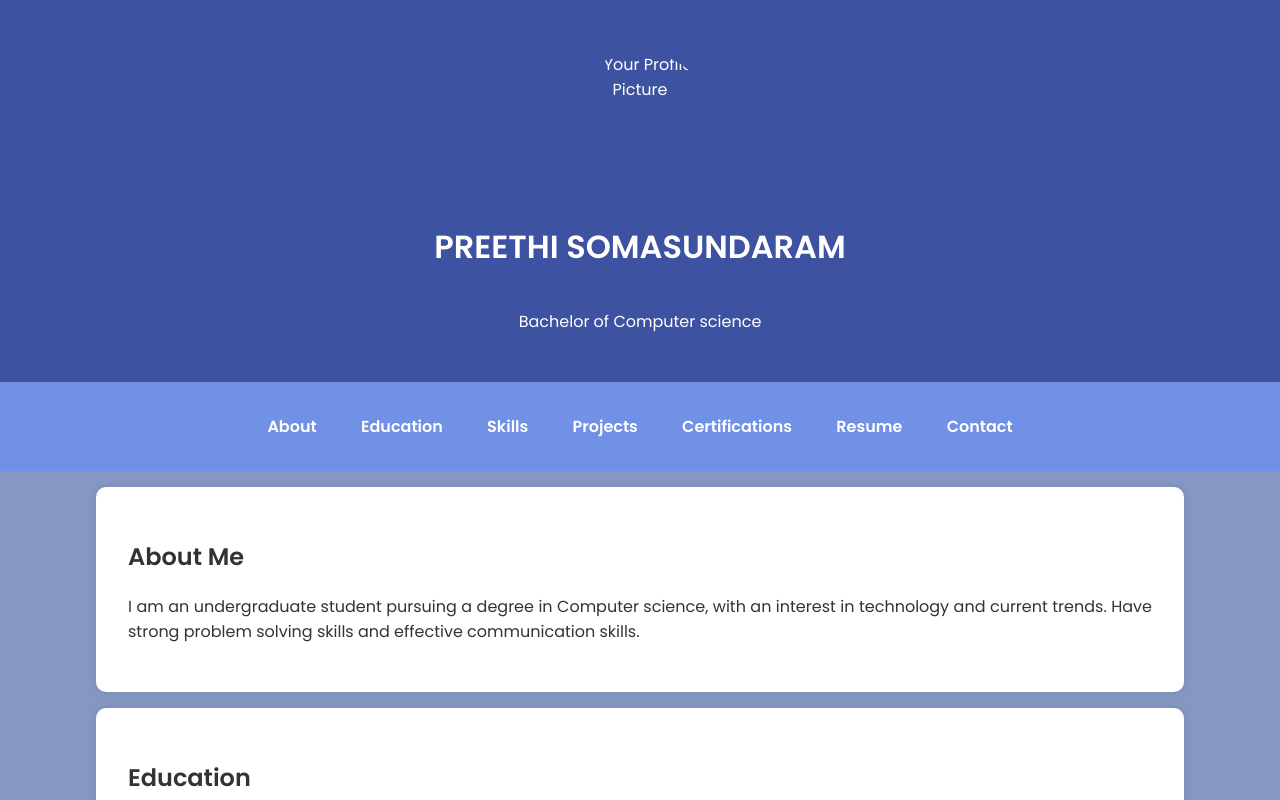
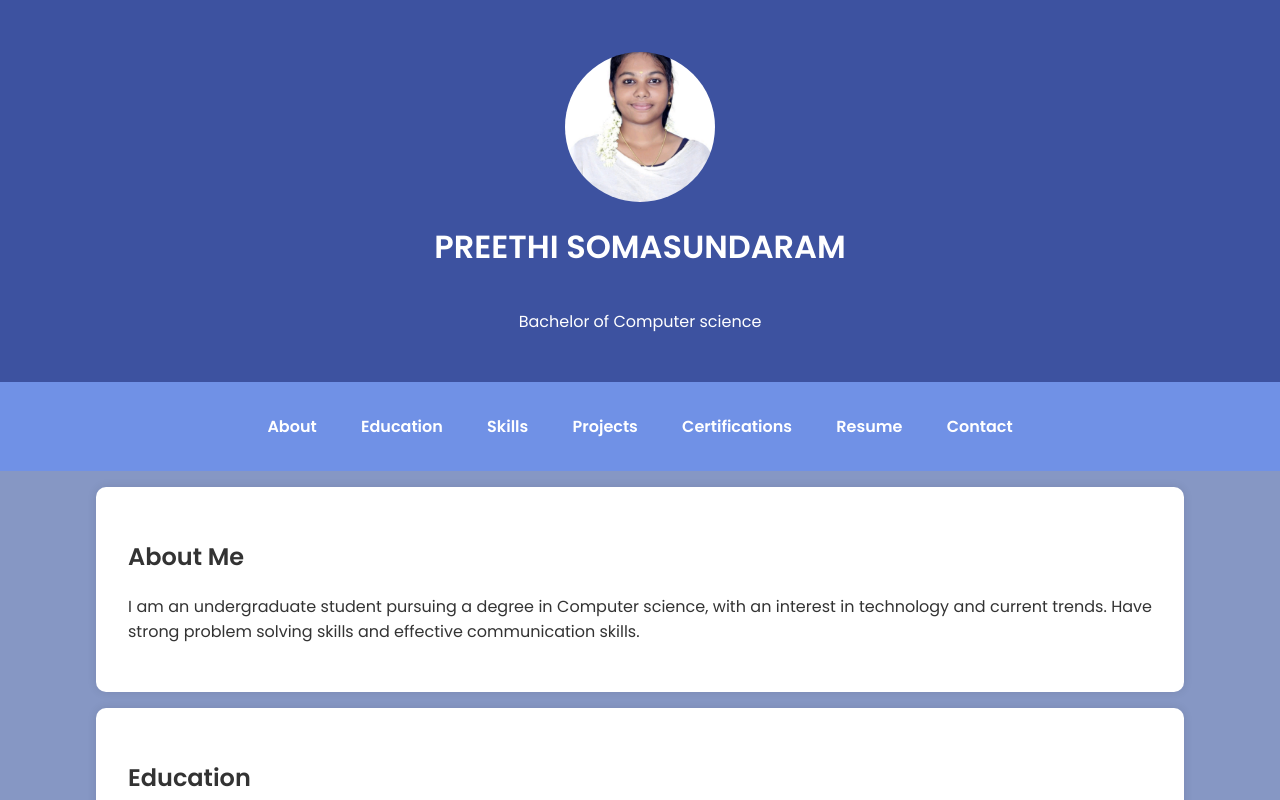
Before and after one commit to Cyberzars/Nm-project-30, a plain HTML site: page index.html in a window 1280 px wide. Shown: the top 800 px of the page. Drawn offline with Linux system fonts and the light colour scheme.

Commit message:
Update index.html

```diff
--- a/index.html
+++ b/index.html
@@ -99,7 +99,7 @@
 </head>
 <body>
     <header>
-        <img src="" alt="Your Profile Picture" class="profile-picture">
+        <img src="Preeti image .jpg" alt="Your Profile Picture" class="profile-picture">
         <h1>PREETHI SOMASUNDARAM</h1>
         <p>Bachelor of Computer science</p>
     </header>
```
